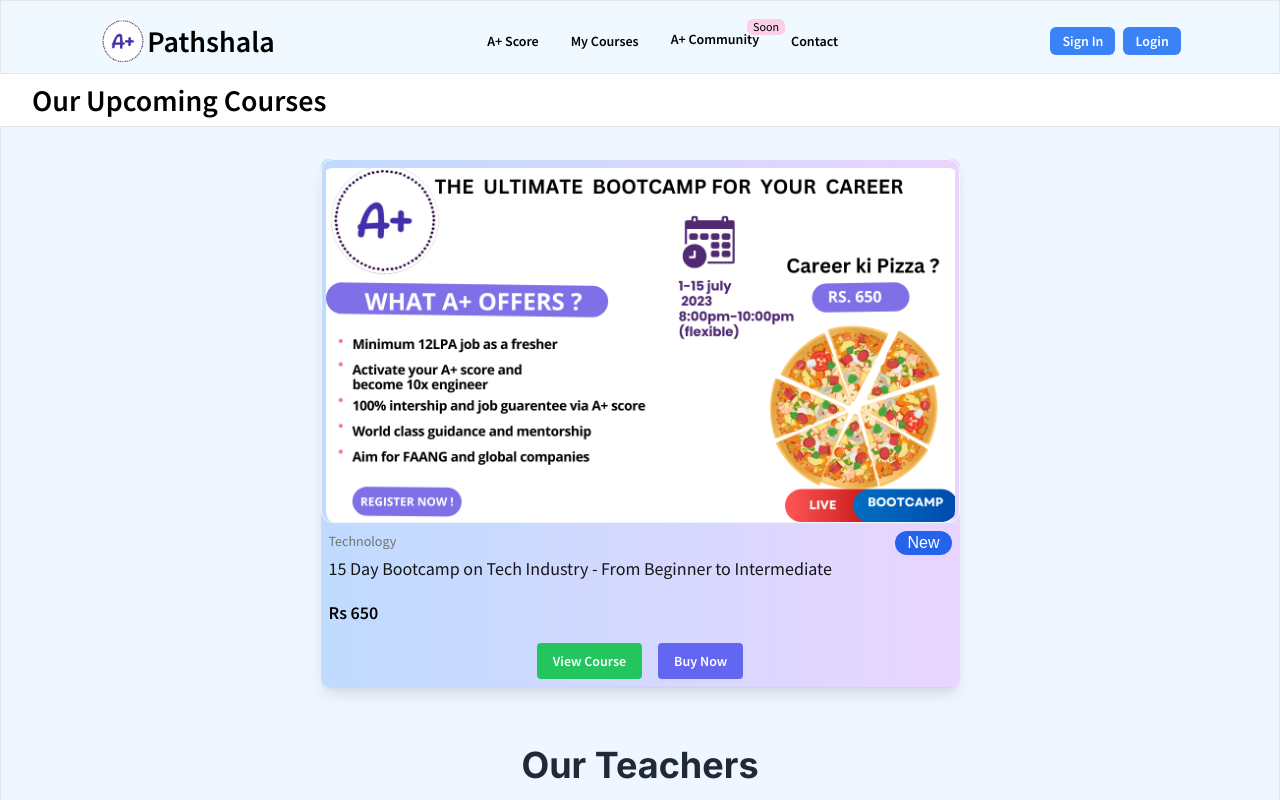
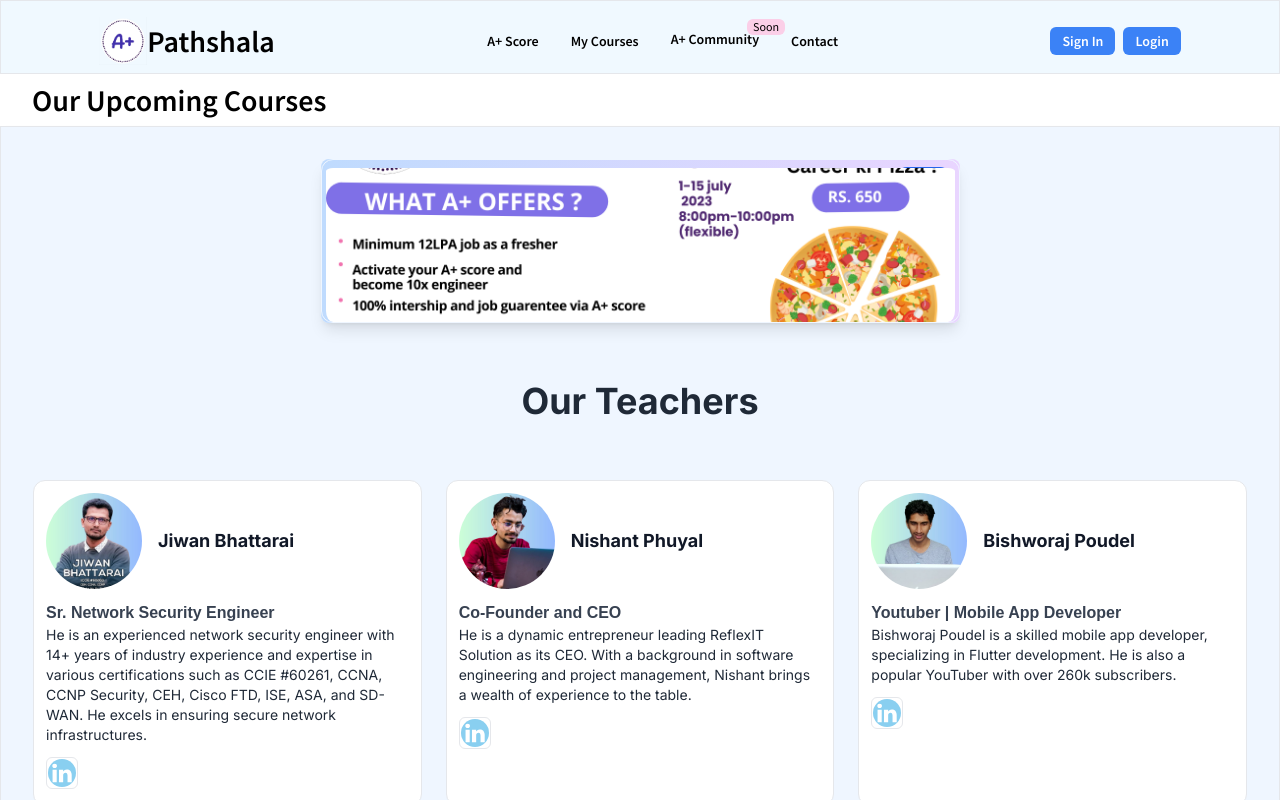
Before and after one commit to the-gaurav-bhatt/service_front, a Next.js app: page /courses in a window 1280 px wide. Shown: the top 800 px of the page. Built offline with nearby package versions, Linux system fonts and the light colour scheme.

Commit message:
images and texts changed

```diff
--- a/app/components/checkoutSection/CourseSummary.jsx
+++ b/app/components/checkoutSection/CourseSummary.jsx
@@ -7,7 +7,7 @@
       id: 1,
       title: '15 Day Bootcamp on Tech Industry - From Beginner to Intermediate',
       instructor: 'Beginner to Intermediate',
-      image: '/banner.jpeg',
+      image: '/banner.png',
       price: 650,
     },
   ]);
--- a/app/components/courseConsume/CourseTeacher1.jsx
+++ b/app/components/courseConsume/CourseTeacher1.jsx
@@ -1,12 +1,13 @@
 import React from 'react';
 import { Inter } from 'next/font/google';
+import Image from 'next/image';
 const inter = Inter({ subsets: ['latin'] });
 const CourseTeachers = () => {
   const team = [
     {
       name: 'Jiwan Bhattarai',
       intro:
-        'He is an experienced network security engineer with 10+ years of industry experience and expertise in various certifications such as CCIE #60261, CCNA, CCNP Security, CEH, Cisco FTD, ISE, ASA, and SD-WAN. He excels in ensuring secure network infrastructures.',
+        'He is an experienced network security engineer with 14+ years of industry experience and expertise in various certifications such as CCIE #60261, CCNA, CCNP Security, CEH, Cisco FTD, ISE, ASA, and SD-WAN. He excels in ensuring secure network infrastructures.',
       socialMedia: [
         {
           platform: 'LinkedIn',
@@ -160,10 +161,12 @@
             className="flex flex-col rounded-xl p-4 md:p-3 bg-white border border-gray-200"
           >
             <div className="flex items-center gap-x-4">
-              <img
+              <Image
+                width={100}
+                height={100}
                 className="rounded-full w-24 h-24"
                 src={member.image}
-                alt="Image Description"
+                alt={`${member.name} profile picture`}
               />
               <div className="flex-grow">
                 <h3 className="font-bold text-gray-900 text-lg">
--- a/app/components/courses/CourseCard.jsx
+++ b/app/components/courses/CourseCard.jsx
@@ -14,8 +14,9 @@
 const CourseCard = ({ course }) => {
   return (
     <div className="bg-gradient-to-r from-blue-200 to-purple-200 rounded-lg shadow-lg w-full md:w-1/2   overflow-hidden transform hover:-translate-y-2 transition-transform duration-300">
-      <img
+      <Image
         src={course.image}
+        fill="responsive"
         alt={course.title}
         className="border border-blue-50 pt-2 rounded-xl px-1 object-cover w-full"
       />
```
